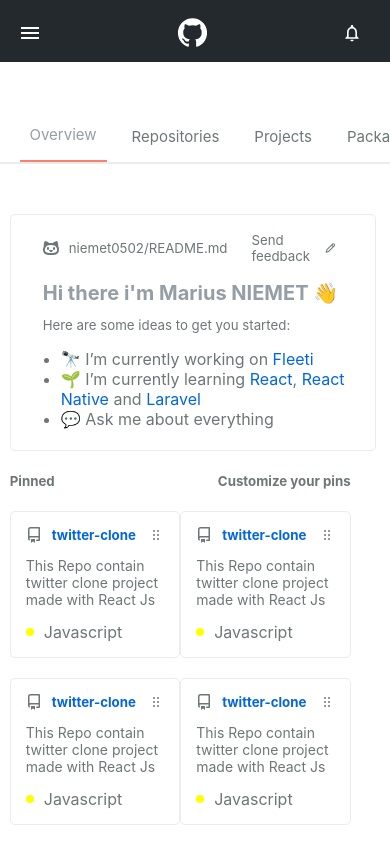
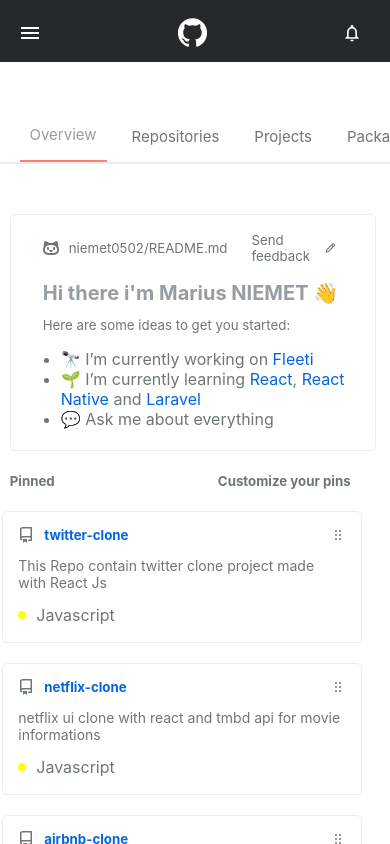
Before and after one commit to niemet0502/github-clone, a React (Create React App) app: page / in a window 390 px wide. Shown: the top 844 px of the page. Built offline with nearby package versions, Linux system fonts and the light colour scheme.

Commit message:
main :: make repo column div responsive

```diff
--- a/src/components/body/Body.css
+++ b/src/components/body/Body.css
@@ -170,3 +170,9 @@
   align-items: center;
   justify-content: space-between;
 }
+
+@media screen and (max-width: 775px){
+  .Repo_column{
+    flex-direction: column;
+  }
+}
--- a/src/components/body/Body.jsx
+++ b/src/components/body/Body.jsx
@@ -73,12 +73,12 @@
 
             <div className="Repo_column">
               <Repo title="twitter-clone" description="This Repo contain twitter clone project made with React Js" language="Javascript" />
-              <Repo title="twitter-clone" description="This Repo contain twitter clone project made with React Js" language="Javascript" />
+              <Repo title="netflix-clone" description="netflix ui clone with react and tmbd api for movie informations" language="Javascript" />
             </div>
 
             <div className="Repo_column">
-              <Repo title="twitter-clone" description="This Repo contain twitter clone project made with React Js" language="Javascript" />
-              <Repo title="twitter-clone" description="This Repo contain twitter clone project made with React Js" language="Javascript" />
+              <Repo title="airbnb-clone" description="clone ui of airbnb" language="Javascript" />
+              <Repo title="frontend-montor-challenge" description="this repo contains all the frontend mentor challenges I did" language="Javascript" />
             </div>
           </div>
         </div>
--- a/src/components/repo/Repo.css
+++ b/src/components/repo/Repo.css
@@ -4,6 +4,14 @@
   border-radius: 5px;
   margin-bottom: 20px;
   padding: 15px;
+  height: 100px;
+}
+
+@media screen and (max-width: 775px){
+  .Repo{
+    width: 96%;
+    margin-left: 1%;
+  }
 }
 .Repo p{
   color: var(--primaryTextColor);
```
